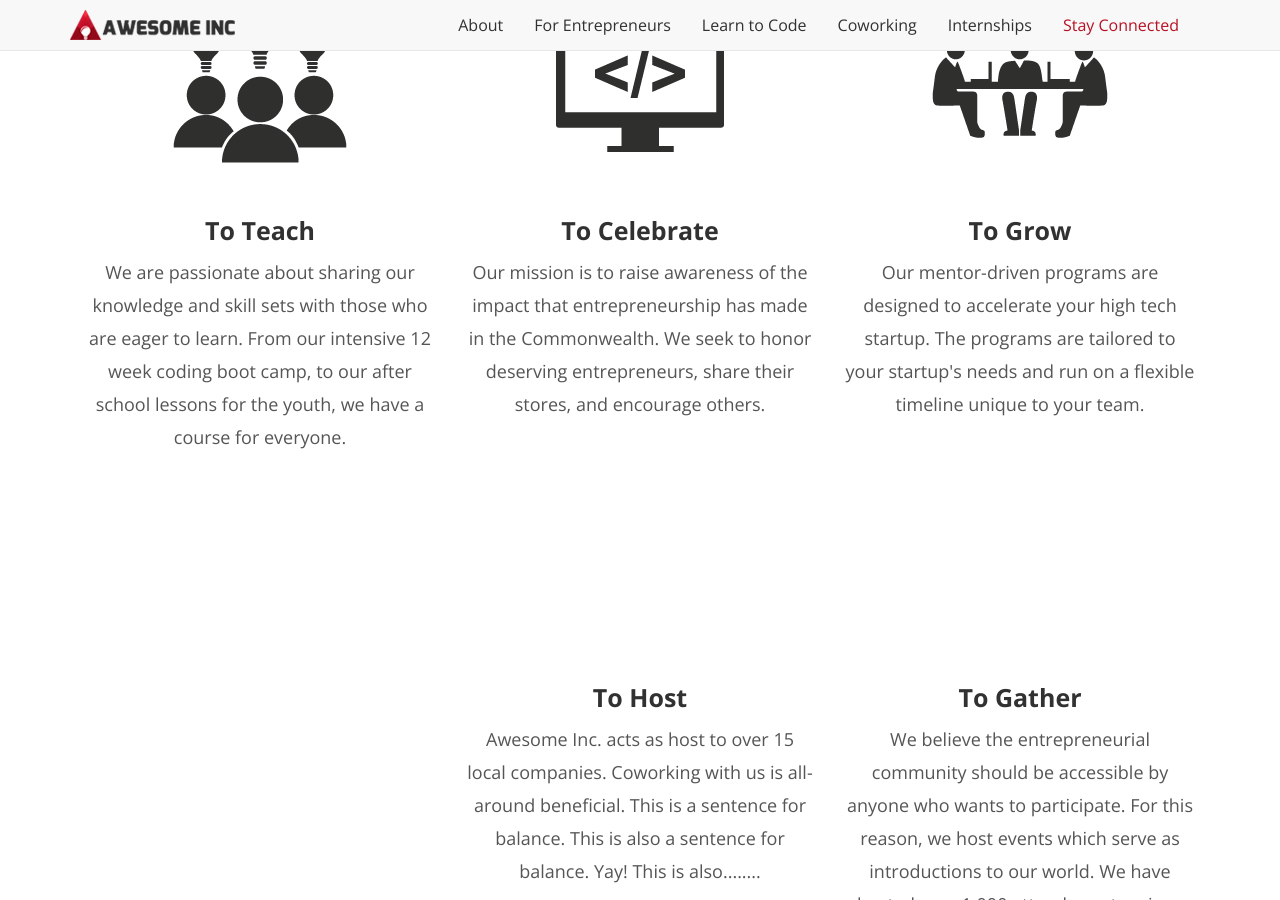
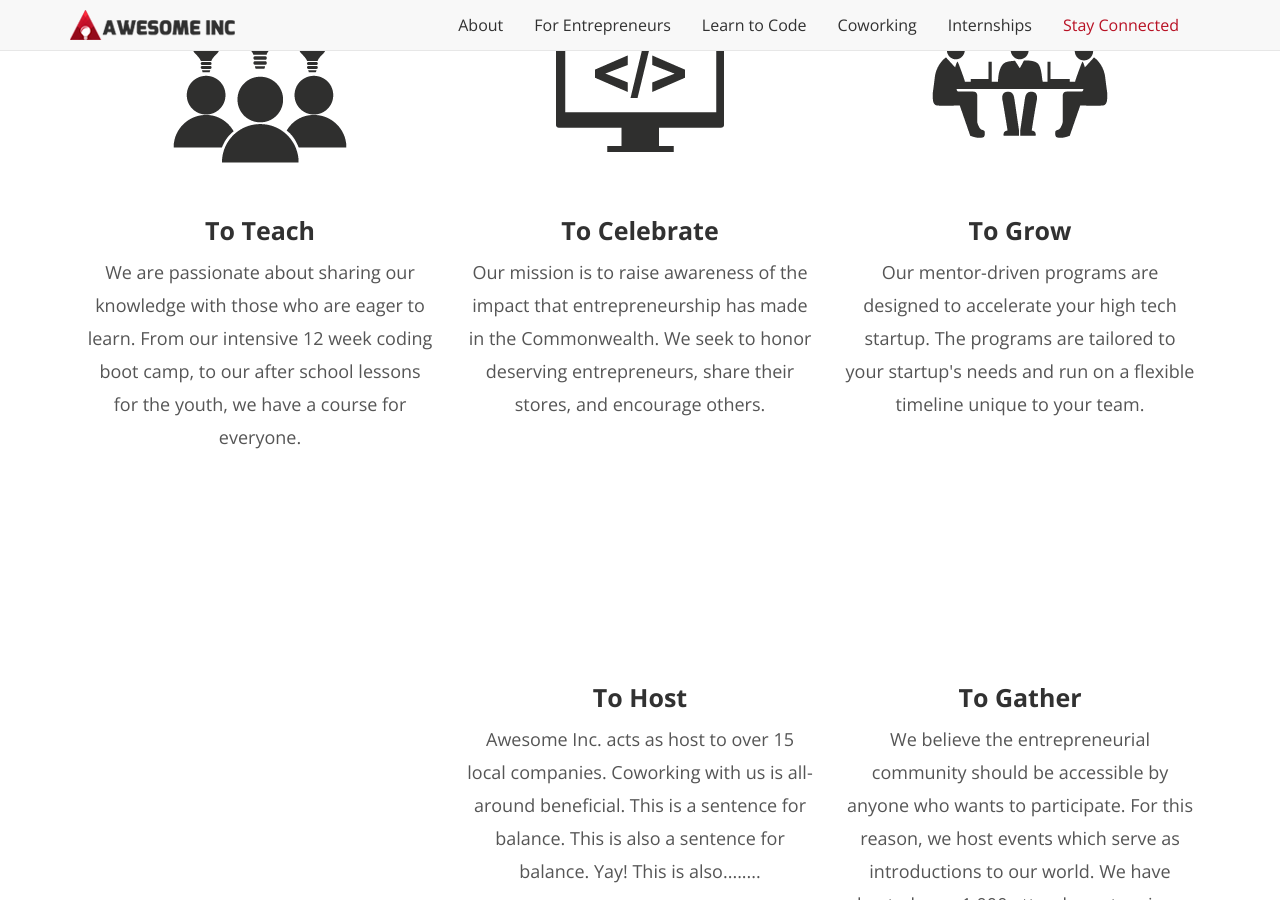
Before and after one commit to bcsmith12/bcsmith12.github.io, a Jekyll site: the page index.html, which Jekyll copies as it is, in a window 1280 px wide and 900 px high, scrolled down 685 px. Built offline with Jekyll 4.4.1, drawn with Linux system fonts in a browser that asks for light colours; nearby versions of some CDN libraries; library files that are not in the unit come from our copies; comment, search, counter and statistics services are not loaded.

Commit message:
Update index.html

```diff
--- a/index.html
+++ b/index.html
@@ -236,7 +236,7 @@ src="https://www.facebook.com/tr?id=1180841131949838&ev=PageView&noscript=1"
 						</a>
 
 					<h2>To Teach</h2>
-					  <p align="center">We are passionate about sharing our knowledge and skill sets with those who are eager to learn. From our intensive 12 week coding boot camp, to our after school lessons for the youth, we have a course for everyone. </p>
+					  <p align="center">We are passionate about sharing our knowledge with those who are eager to learn. From our intensive 12 week coding boot camp, to our after school lessons for the youth, we have a course for everyone. </p>
 
 				</div>
 				<div class="col-md-4 col-xs-12">
```
